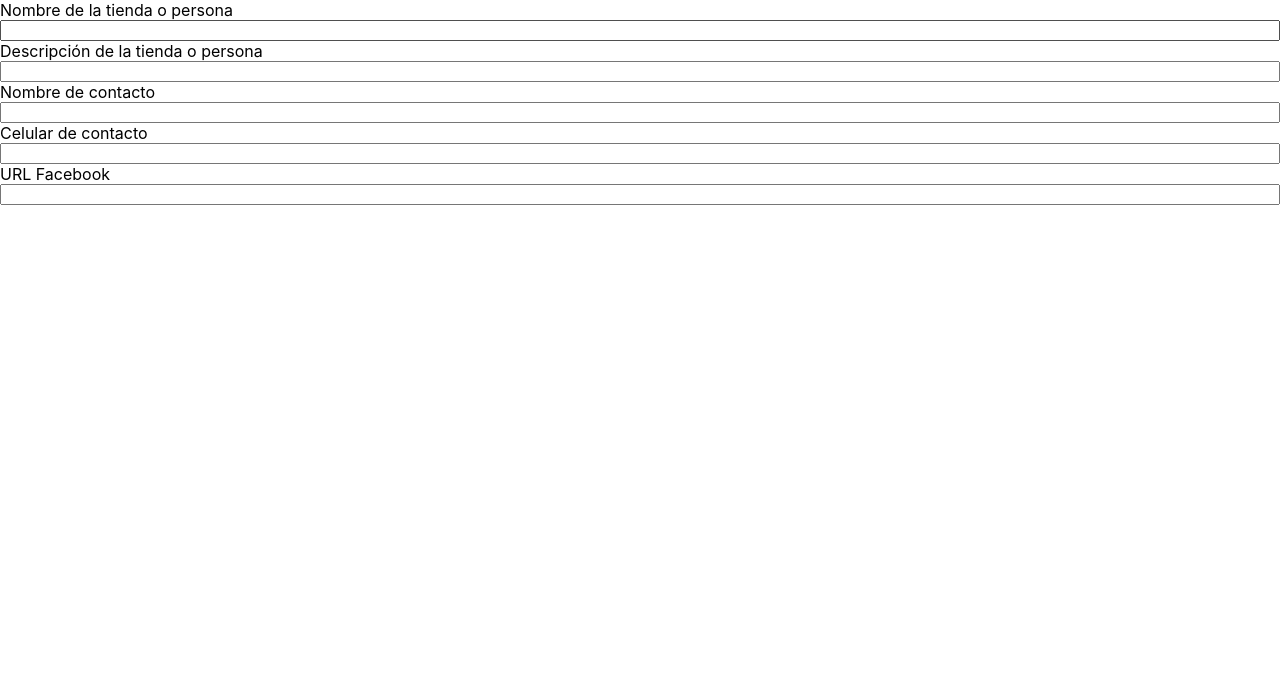
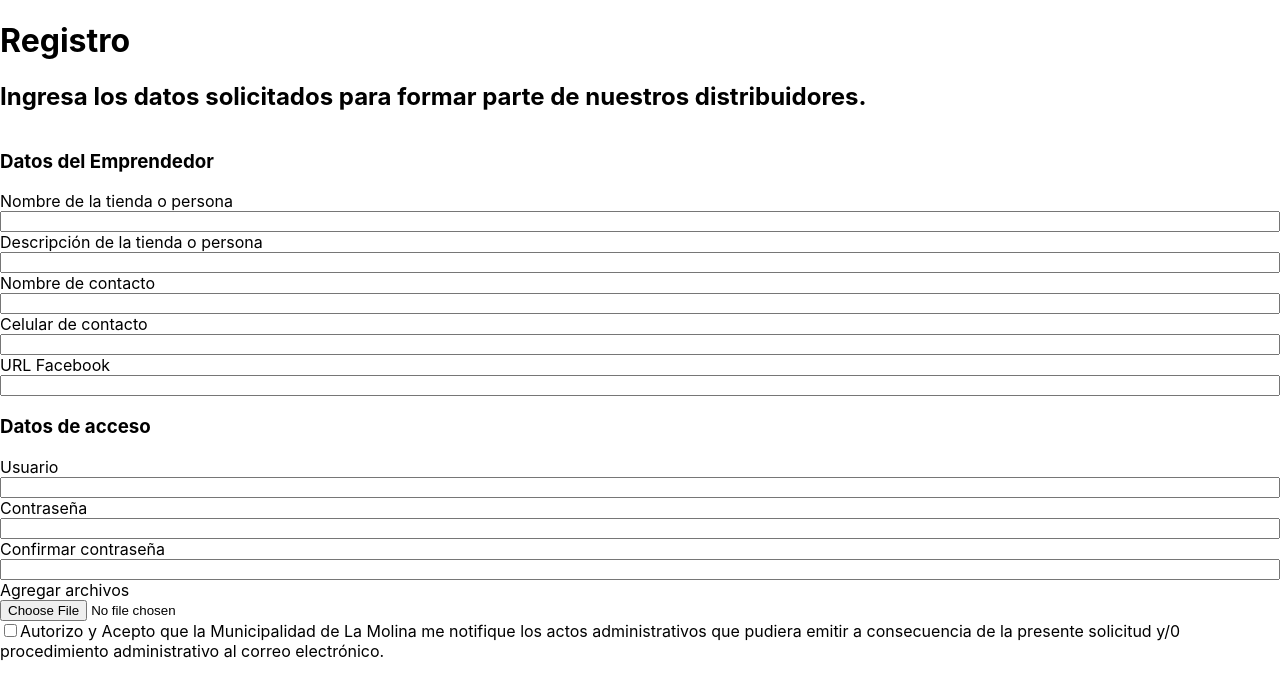
Before and after one commit to gabiprds93/Registro, a React (Create React App) app: page /#/registro in a window 1280 px wide. Shown: the top 696 px of the page. Built offline with nearby package versions, Linux system fonts and the light colour scheme.

Commit message:
add all text from registry form and initial values

```diff
--- a/src/Pages/Registry.js
+++ b/src/Pages/Registry.js
@@ -2,21 +2,64 @@ import React from 'react'
 import { Formik, Form, Field } from 'formik'
 
 import FormikInput from '../Components/ForminkInput'
-import { entrepreneurDataConfig } from '../config/ConfigForm'
+import { entrepreneurDataConfig, accessDataConfig } from '../config/ConfigForm'
 
 const Registry = () => {
+  const initialValues = {
+    name: '',
+    description: '',
+    contactName: '',
+    cellphone: '',
+    urlFacebook: '',
+    user: '',
+    password: '',
+    confirmPassword: '',
+    addFiles: '',
+    termns: false,
+  }
+
   return(
-    <Formik>
+    <div>
+      <h1>Registro</h1>
+      <h2>Ingresa los datos solicitados para formar parte de nuestros distribuidores.</h2>
+      <Formik initialValues={initialValues}>
         <Form
           style={{ display: 'flex', flexWrap: 'wrap', flexDirection: "column" }}
         >
+          <h3>Datos del Emprendedor</h3>
           {entrepreneurDataConfig.map((item, index) => {
             return (
-            <Field key={index} type={item.type} name={item.name} label={item.label} component={FormikInput}/>
+              <Field
+                key={index}
+                type={item.type}
+                name={item.name}
+                label={item.label}
+                component={FormikInput}
+              />
             )
           })}
+          <h3>Datos de acceso</h3>
+          {accessDataConfig.map((item, index) => {
+            return (
+              <Field
+                key={index}
+                type={item.type}
+                name={item.name}
+                label={item.label}
+                component={FormikInput}
+              />
+            )
+          })}
+          <label>
+            <Field
+              type='checkbox'
+              name='termns'
+            />
+            Autorizo y Acepto que la Municipalidad de La Molina me notifique los actos administrativos que pudiera emitir a consecuencia de la presente solicitud y/0 procedimiento administrativo al correo electrónico.
+          </label>
         </Form>
       </Formik>
+    </div>
   )
 }
 
```
Lines whose indentation alone changed are shown as unchanged.
